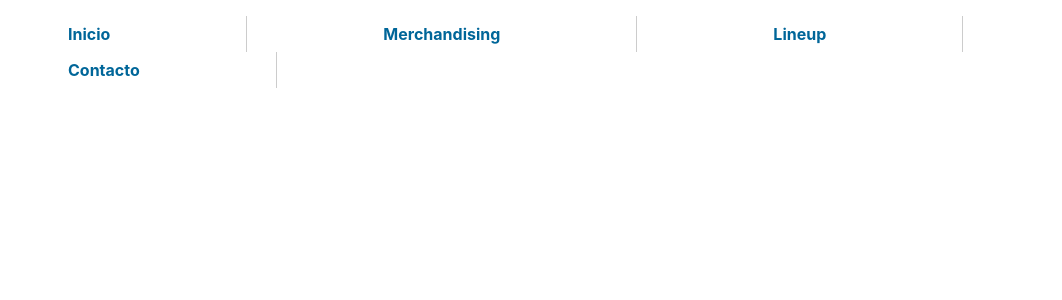
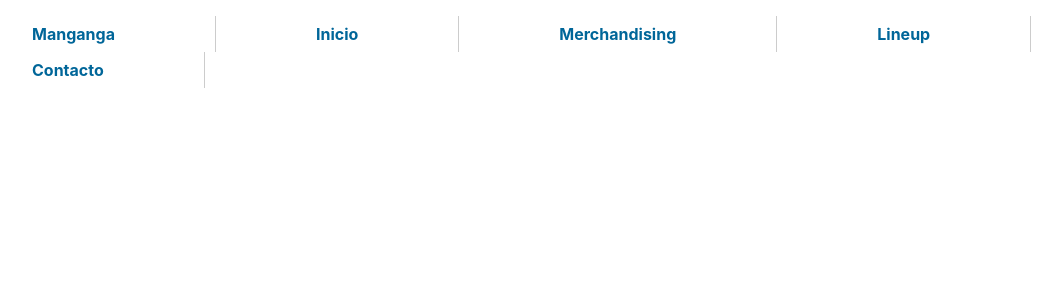
Before and after one commit to Fabrizio-Alvarez/Manganga---Alvarez, a React (Create React App) app: page / in a window 1280 px wide. Shown: the top 300 px of the page, without its empty margins (68-1130 px from the left). Built offline with nearby package versions, Linux system fonts and the light colour scheme.

Commit message:
ajustes navbar

```diff
--- a/src/App.css
+++ b/src/App.css
@@ -47,7 +47,7 @@
 
 #nav li a {
 		display: block;
-		padding: 8px 136px;
+		padding: 8px 100px;
 		text-decoration: none;
 		font-weight: bold;
 		color: #069;
--- a/src/components/Navbar.js
+++ b/src/components/Navbar.js
@@ -4,6 +4,7 @@ const Navbar = () => {
   return (
       <div>
         <ul id="nav">
+          <li><a href="#">Manganga</a></li>
           <li><a href="#">Inicio</a></li>
           <li><a href="#">Merchandising</a></li>
           <li><a href="#">Lineup</a></li>
```
